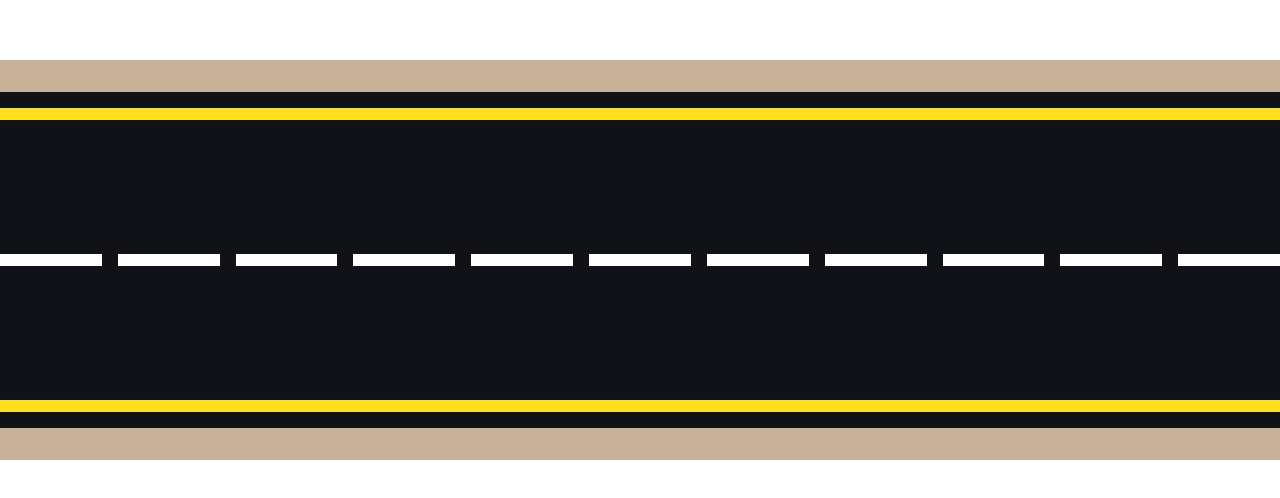
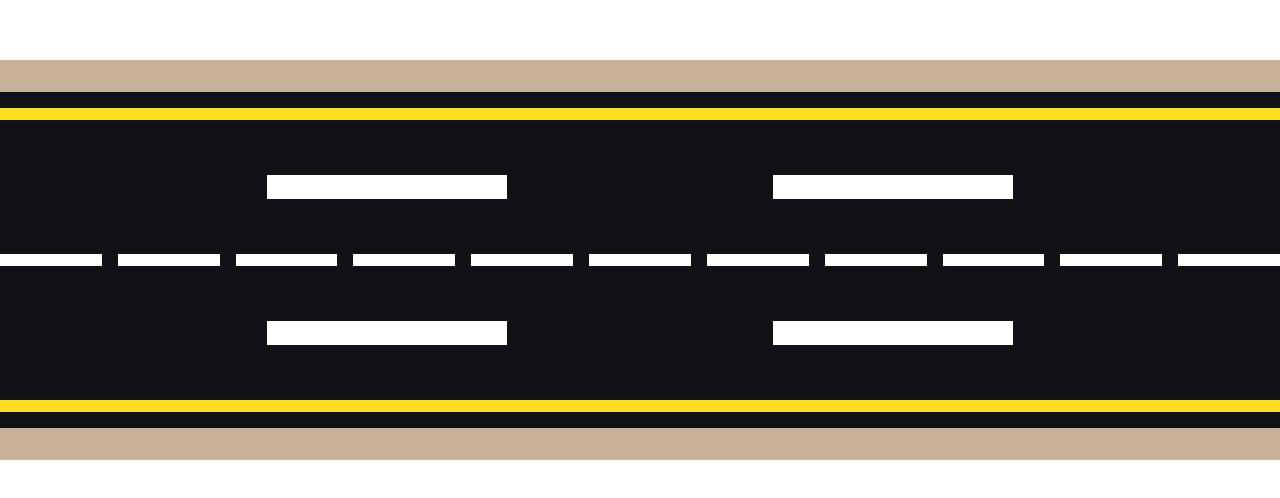
Before and after one commit to PratyushPanda2005/CSM-Aviation, a Next.js app: page / in a window 1280 px wide. Shown: the part 140-638 px from the top of the page. Built offline with nearby package versions, Linux system fonts and the light colour scheme.

Commit message:
Pplane pathway improvement

```diff
--- a/src/app/page.tsx
+++ b/src/app/page.tsx
@@ -22,6 +22,10 @@ export default function Home() {
           <div className="flex">
           <div className="bg-yellow-300 h-[12px] w-full"/>
           </div>
+          <div className="flex justify-evenly">
+          <div className="bg-white h-[24px] w-[240px]"/>
+          <div className="bg-white h-[24px] w-[240px]"/>
+          </div>
           <div className="flex gap-4">
           <div className="bg-white h-[12px] w-[120px]"/>
           <div className="bg-white h-[12px] w-[120px]"/>
@@ -34,6 +38,10 @@ export default function Home() {
           <div className="bg-white h-[12px] w-[120px]"/>
           <div className="bg-white h-[12px] w-[120px]"/>
           <div className="bg-white h-[12px] w-[120px]"/>
+          </div>
+          <div className="flex justify-evenly">
+          <div className="bg-white h-[24px] w-[240px]"/>
+          <div className="bg-white h-[24px] w-[240px]"/>
           </div>
           <div className="flex">
           <div className="bg-yellow-300 h-[12px] w-full"/>
```
